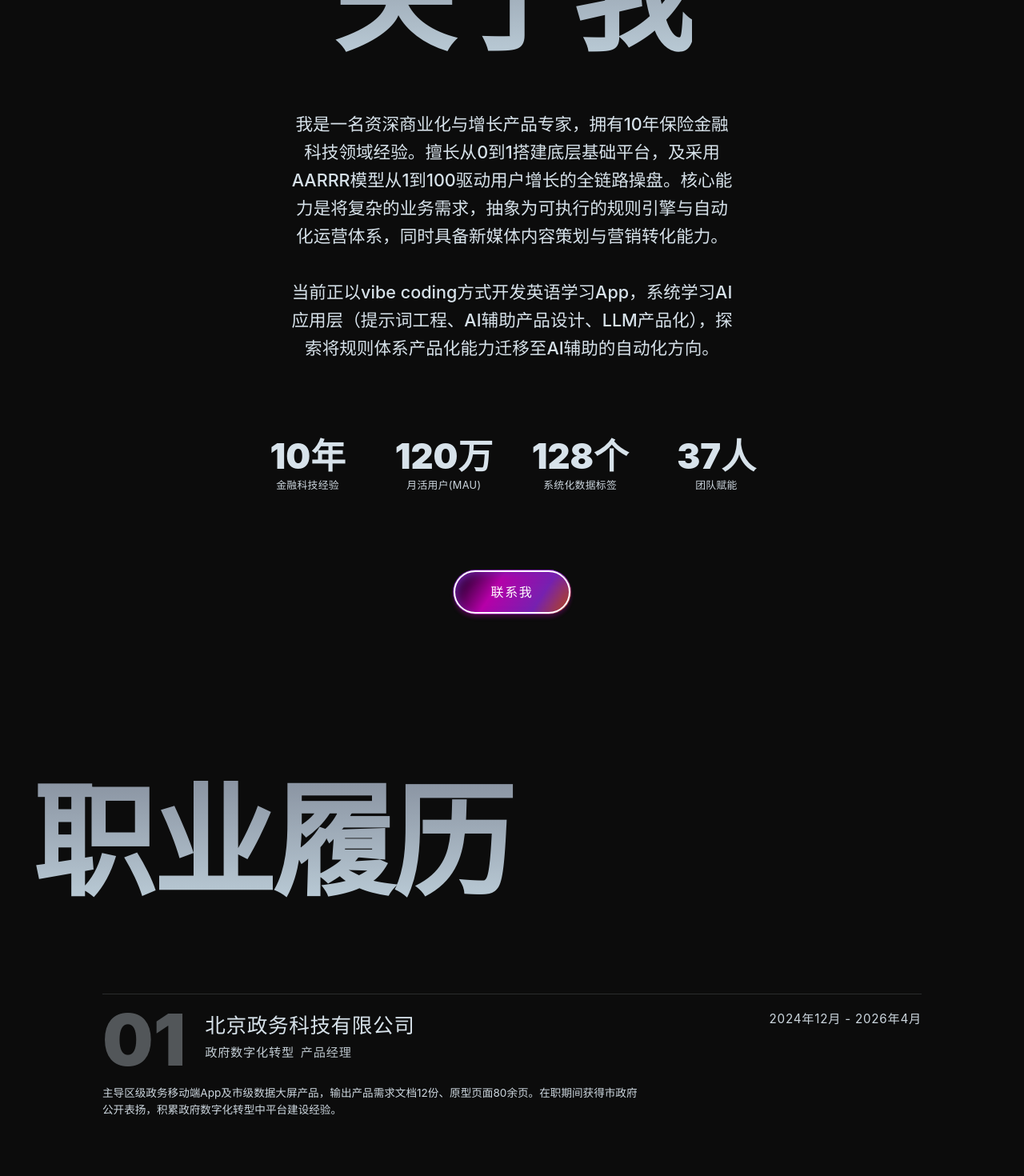
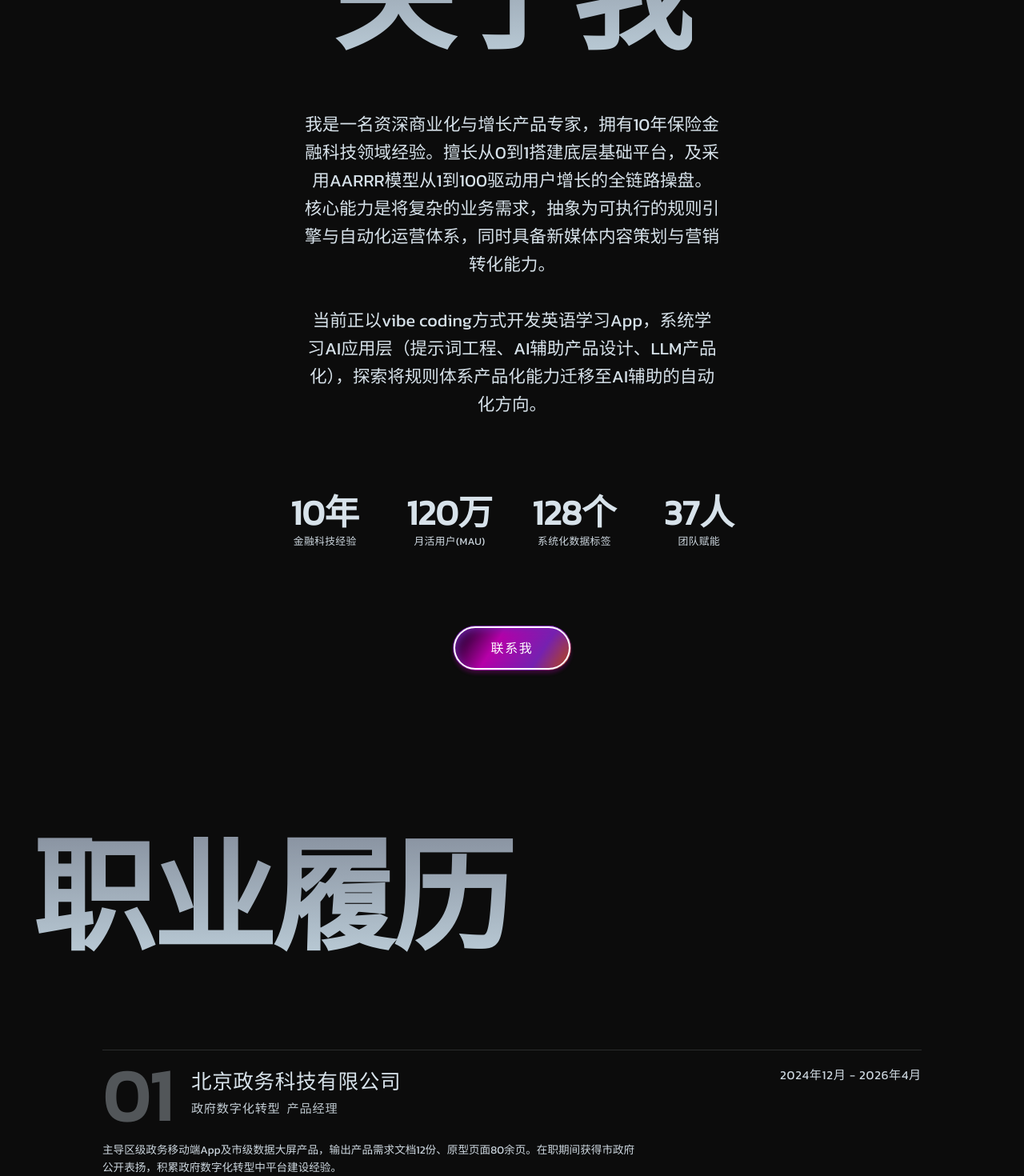
Before and after one commit to guojingcolorful-sudo/portfolio-website, a React (Vite) app: page / in a window 1280 px wide. Shown: the part 960-2430 px from the top of the page at 80% size. Built offline with nearby package versions, Linux system fonts and the light colour scheme.

Commit message:
test: 字体审查修复-Kanit真实生效(原config被Inter覆盖)/引号去serif/行长行高微调

```diff
--- a/src/components/About.jsx
+++ b/src/components/About.jsx
@@ -15,7 +15,7 @@ export default function About({ t }) {
 
       <div className="flex flex-col items-center gap-16 sm:gap-20 md:gap-24">
         <FadeIn y={20} delay={0.05}>
-          <p className="text-[#D7E2EA] font-medium leading-relaxed max-w-[560px] text-[clamp(1rem,2vw,1.35rem)] whitespace-pre-line">
+          <p className="text-[#D7E2EA] font-medium leading-relaxed max-w-[520px] text-[clamp(1rem,2vw,1.35rem)] whitespace-pre-line">
             {t.about.desc}
           </p>
         </FadeIn>
--- a/src/components/Projects.jsx
+++ b/src/components/Projects.jsx
@@ -17,7 +17,7 @@ function SmartBlock({ project, size = 'compact' }) {
   return (
     <div
       className={`grid grid-cols-1 sm:grid-cols-2 ${
-        isLg ? 'gap-x-8 md:gap-x-14 gap-y-3 sm:gap-y-6 md:gap-y-7' : 'gap-x-8 gap-y-3'
+        isLg ? 'gap-x-8 md:gap-x-14 gap-y-3 sm:gap-y-6 md:gap-y-6' : 'gap-x-8 gap-y-3'
       }`}
     >
       {rows.map((row) => (
@@ -42,7 +42,7 @@ function SmartBlock({ project, size = 'compact' }) {
       ))}
       {project.timing && (
         <div
-          className={`sm:col-span-2 flex items-start border-t border-[#D7E2EA]/10 pt-3 sm:pt-4 ${
+          className={`sm:col-span-2 flex items-start border-t border-[#D7E2EA]/10 pt-3 ${
             isLg ? 'gap-4 md:gap-6' : 'gap-3'
           }`}
         >
--- a/src/components/Skills.jsx
+++ b/src/components/Skills.jsx
@@ -187,7 +187,7 @@ function LeftPanel({ t, categories, active }) {
               <GlitchBlocks />
             </FadeIn>
             <div className="min-w-0 max-w-[420px]">
-              <span className="block text-[#b8c4d0] font-serif leading-[0.7] text-[3.2rem]">“</span>
+              <span className="block text-[#b8c4d0] leading-[0.7] text-[3.2rem]">“</span>
               <p className="text-[#D7E2EA]/90 font-normal leading-[1.58] text-[clamp(1.05rem,1.5vw,1.28rem)]">
                 {t.skills.quote}
               </p>
--- a/src/components/Timeline.jsx
+++ b/src/components/Timeline.jsx
@@ -41,7 +41,7 @@ function Row({ item, index }) {
           {item.period}
         </span>
       </div>
-      <p className="text-[#D7E2EA]/95 font-normal max-w-2xl leading-relaxed text-[clamp(0.85rem,1.6vw,1.25rem)] mt-5 [@media(max-height:1055px)]:mt-3 [@media(max-height:1055px)]:text-[clamp(0.6rem,1.2vw,0.85rem)] [@media(max-height:1055px)]:leading-normal">
+      <p className="text-[#D7E2EA]/95 font-normal max-w-2xl leading-relaxed text-[clamp(0.85rem,1.6vw,1.25rem)] mt-5 [@media(max-height:1055px)]:mt-3 [@media(max-height:1055px)]:text-[clamp(0.6rem,1.2vw,0.85rem)] [@media(max-height:1055px)]:leading-relaxed">
         {item.description}
       </p>
     </div>
--- a/tailwind.config.js
+++ b/tailwind.config.js
@@ -17,8 +17,8 @@ export default {
         }
       },
       fontFamily: {
-        sans: ['Inter', 'system-ui', 'sans-serif'],
-        mono: ['JetBrains Mono', 'monospace'],
+        sans: ['Kanit', 'PingFang SC', 'Hiragino Sans GB', 'Microsoft YaHei', 'sans-serif'],
+        mono: ['ui-monospace', 'SFMono-Regular', 'Menlo', 'Consolas', 'monospace'],
       }
     },
   },
```
